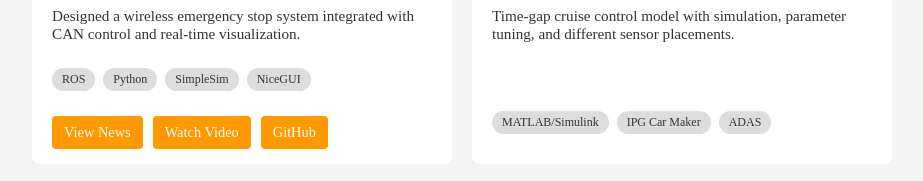
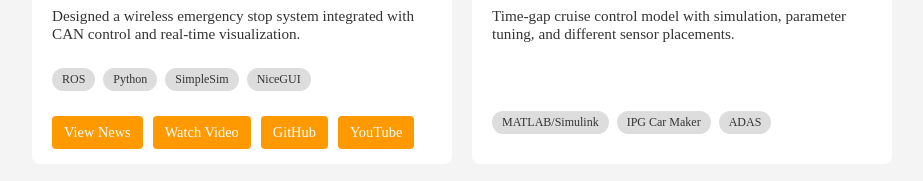
Before and after one commit to vipul180495/vipul180495.github.io, a plain HTML site: page index.html in a window 1280 px wide. Shown: the part 2871-3052 px from the top of the page, without its empty margins (178-1101 px from the left). Drawn offline with Linux system fonts and the light colour scheme.

Commit message:
Project video link

```diff
--- a/index.html
+++ b/index.html
@@ -221,6 +221,7 @@
               <a href="#video-modal" class="project-link video-trigger">Watch Video</a>
               <a href="https://github.com/vipul180495/actor_estop" target="_blank" class="project-link">GitHub</a>
               <!-- Add Live Demo if applicable -->
+               <a href="https://www.youtube.com/watch?v=BRai5y-gD3k" target="_blank" class="project-link">YouTube</a>
             </div>
           </div>
         </div>
```
